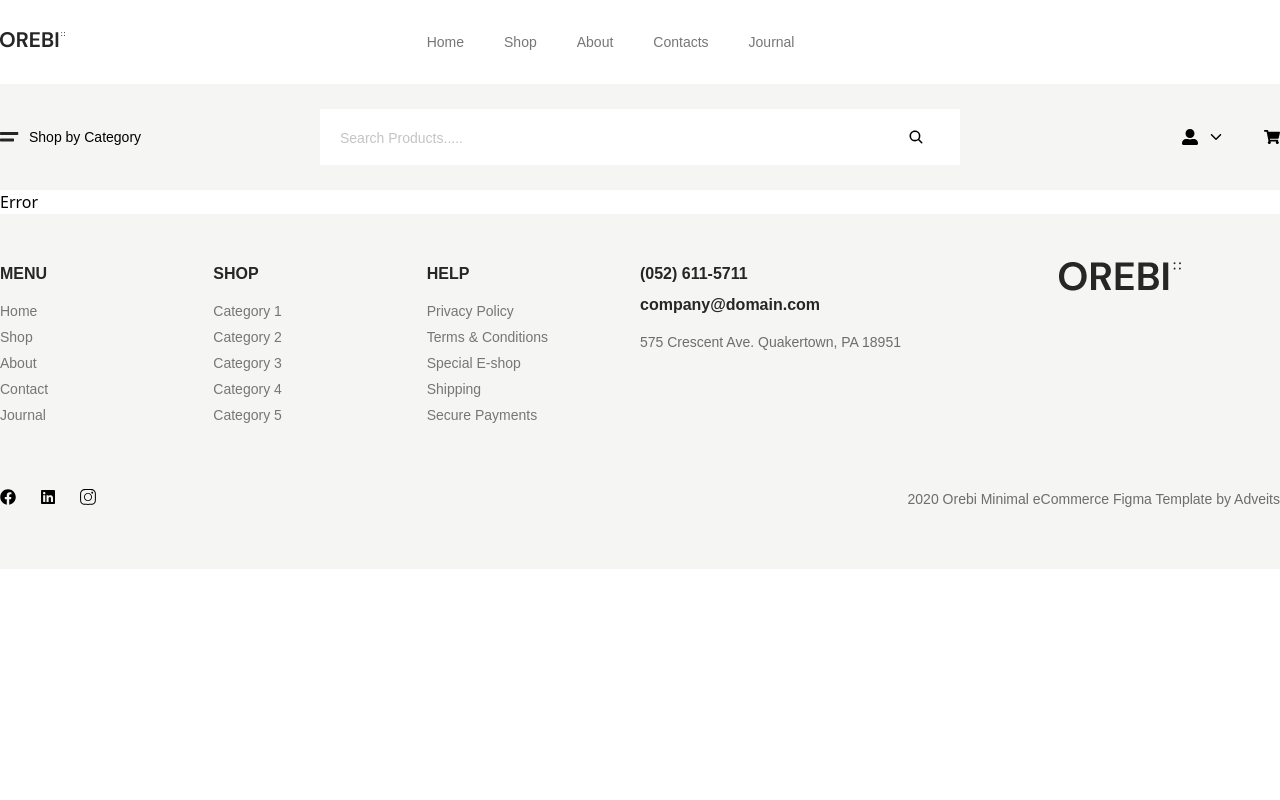
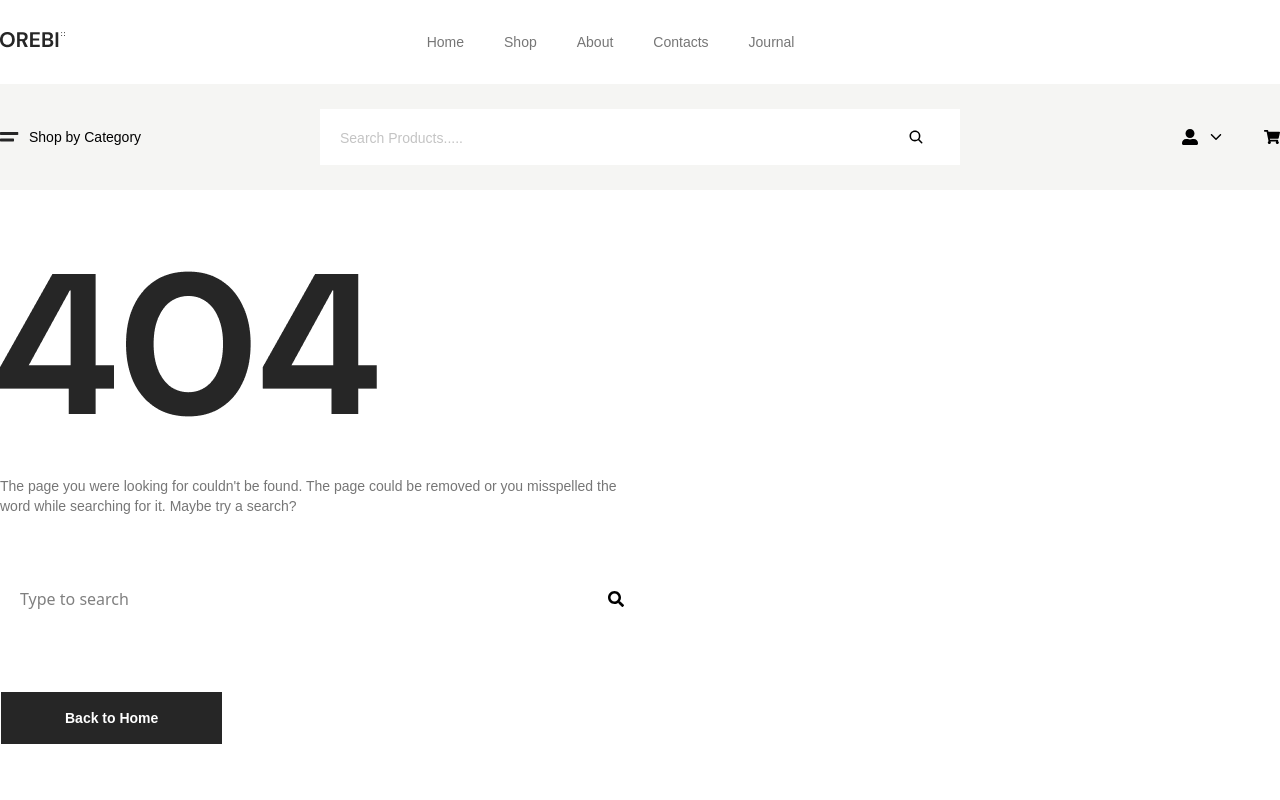
Before and after one commit to rahuldevsutradhar/E-Commars, a React app: page /Journal in a window 1280 px wide. Shown: the top 800 px of the page. Built offline with nearby package versions, Linux system fonts and the light colour scheme; the HTML template or start-up script is replaced by a standard one.

Commit message:
add error page

```diff
--- a/src/Page/Error.jsx
+++ b/src/Page/Error.jsx
@@ -1,8 +1,23 @@
 import React from 'react'
+import Container from './componants/Container'
+import Button from './componants/Button'
+import Image from './componants/Image'
+import error from '../assets/error.png'
+import { FaSearch } from 'react-icons/fa'
 
 const Error = () => {
   return (
-    <div>Error</div>
+    <section className='mb-[140px] mt-[81px]'>
+      <Container>
+        <Image src={error}/>
+        <p className='font-normal font-DM text-frist text-sm w-[635px] mt-[59px] mb-[51px]'>The page you were looking for couldn't be found. The page could be removed or you misspelled the word while searching for it. Maybe try a search?</p>
+        <div className='relative w-[644px] mb-[60px]'>
+          <input className='w-full p-5' type="text"  placeholder='Type to search'/>
+          <FaSearch className='absolute top-1/2 right-5 -translate-y-1/2' />
+        </div>
+        <Button text='Back to Home'/>
+      </Container>
+    </section>
   )
 }
 
```
Also changed, not shown: src/assets/error.png (added).
